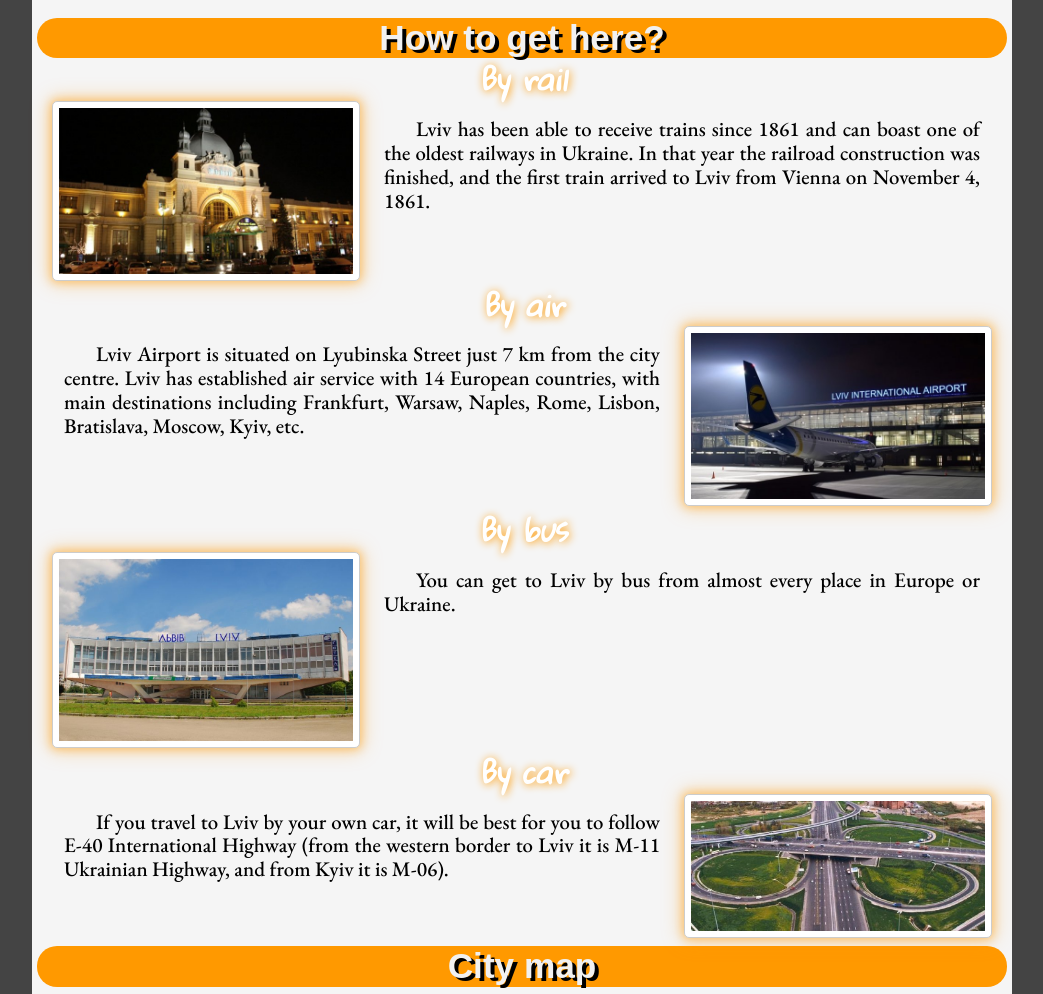
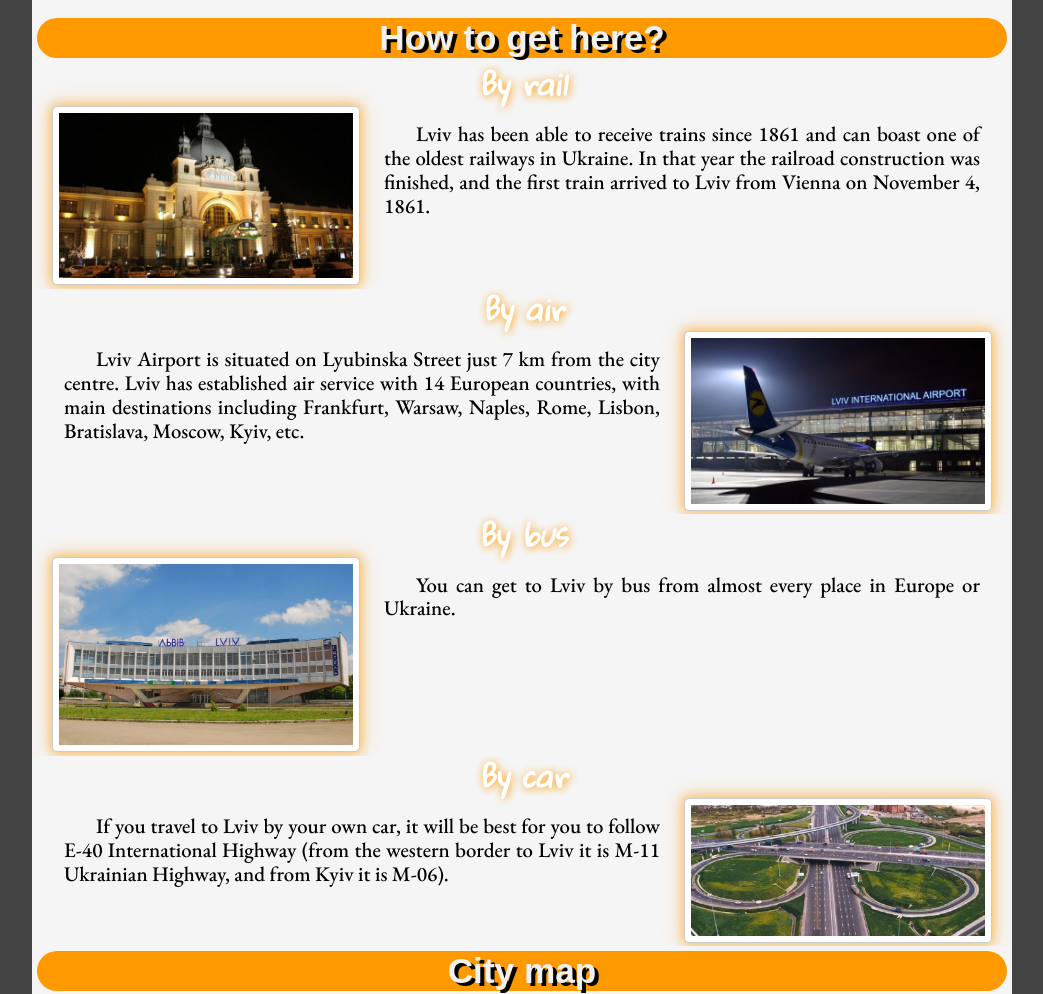
Before and after one commit to wale13/MainProject, a plain HTML site: page index.html in a window 1280 px wide. Shown: the part 778-1772 px from the top of the page, without its empty margins (118-1161 px from the left). Drawn offline with nearby package versions, Linux system fonts and the light colour scheme; grey boxes are pictures that could not be loaded; a web font is replaced by a local one.

Commit message:
removed clearfix

```diff
--- a/css/index.css
+++ b/css/index.css
@@ -71,12 +71,17 @@ li a:hover {
     padding: 0;
     margin: 0;
 }
+#how-to-get div {
+    display: block;
+    overflow: auto;
+}
 .history-img {
+    display: block;
     width: 25%;
     transition: width 1s;
 }
 .history-img:hover {
-    width: 35%;
+    width: 30%;
     box-shadow: 0 0 8px 2px rgba(255, 153, 0, 0.9), 0 0 20px 2px rgba(255, 153, 0, 0.7);
 }
 .left-image {
@@ -88,6 +93,7 @@ li a:hover {
     margin: 0 20px 0.2rem 1.5rem;
 }
 .transport-img {
+    display: block;
     width: 30%;
     transition: width 1s;
 }
@@ -154,11 +160,6 @@ input[type="button"] {
 .review, .reviewer {
     font-family: 'Waiting for the Sunrise', cursive;
     text-shadow: 1px 1px 9px var(--theme-color);
-}
-.clearfix::after {
-    content: "";
-    clear: both;
-    display: table;
 }
 iframe {
     display: block;
--- a/index.html
+++ b/index.html
@@ -56,7 +56,7 @@
         </section>
         <section id="how-to-get">
             <h1>How to get here?</h1>
-            <div class="clearfix"><h3>By rail</h3>
+            <div><h3>By rail</h3>
                 <img class="transport-img left-image" src="img/lviv_trainstation.jpg" title="Lviv Main Train Station" alt="Lviv Train Station">
                 <p><img class="transport-ico" src="img/train_icon.gif" alt="Train icon">
                 Lviv has been able to receive trains since 1861 and can boast one
@@ -64,19 +64,19 @@
                 construction was finished, and the first train arrived to Lviv from
                 Vienna on November 4, 1861.</p>
             </div>
-            <div class="clearfix"><h3>By air</h3>
+            <div><h3>By air</h3>
                 <img class="transport-img right-image" src="img/lviv_airport.jpg" title="Lviv International Airport" alt="Lviv Airport">
                 <p><img class="transport-ico" src="img/aircraft_icon.gif" alt="Aircraft icon">Lviv Airport is situated on Lyubinska Street just 7 km from the
                 city centre. Lviv has established air service with 14 European
                 countries, with main destinations including Frankfurt, Warsaw,
                 Naples, Rome, Lisbon, Bratislava, Moscow, Kyiv, etc.</p>
             </div>
-            <div class="clearfix"><h3>By bus</h3>
+            <div><h3>By bus</h3>
                 <img class="transport-img  left-image" src="img/lviv_bus_station.jpg" title="Lviv Main Bus Station" alt="Lviv Bus Station">
                 <p><img class="transport-ico" src="img/bus_icon.gif" alt="Bus icon">You can get to Lviv by bus from almost every place in Europe or
                 Ukraine.</p>
             </div>
-            <div class="clearfix"><h3>By car</h3>
+            <div><h3>By car</h3>
                 <img class="transport-img right-image" src="img/lviv_road.jpg" title="Road near Lviv" alt="Lviv Road">
                 <p><img class="transport-ico" src="img/car_icon.gif" alt="Car icon">If you travel to Lviv by your own car, it will be best for you to
                 follow E-40 International Highway (from the western border to Lviv it is M-11 Ukrainian Highway, and from Kyiv it is M-06).</p>
```
